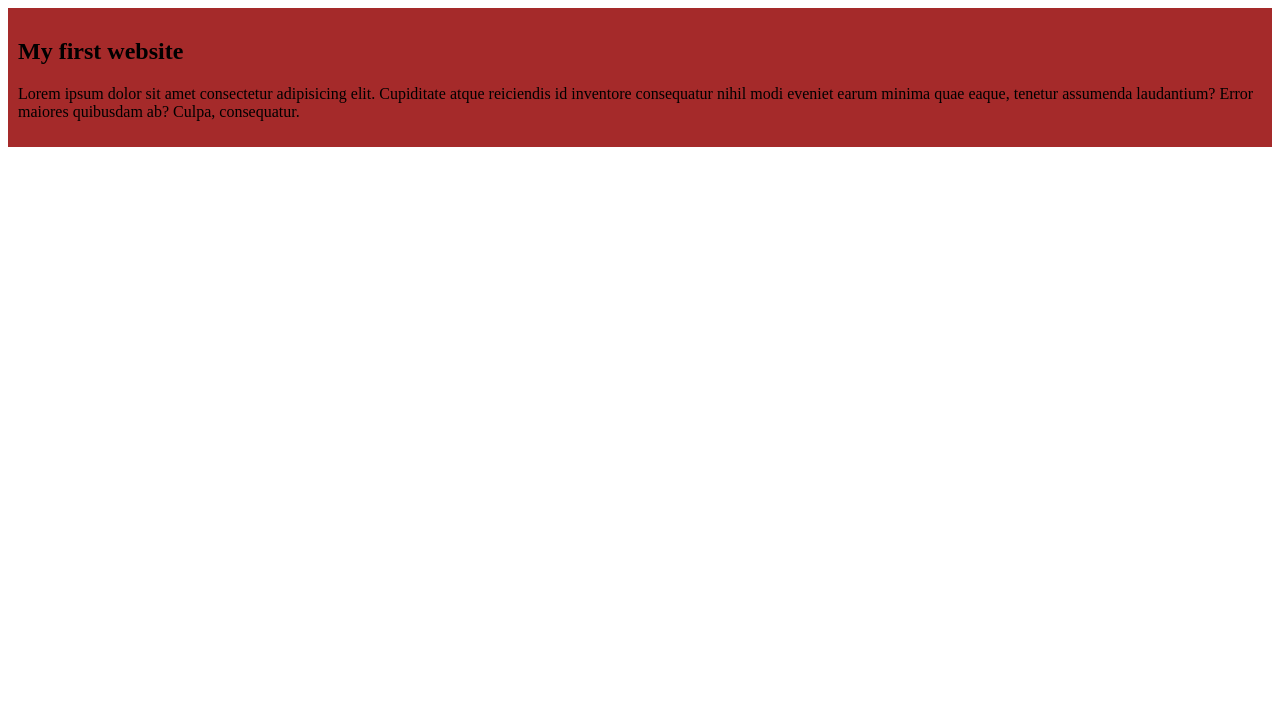
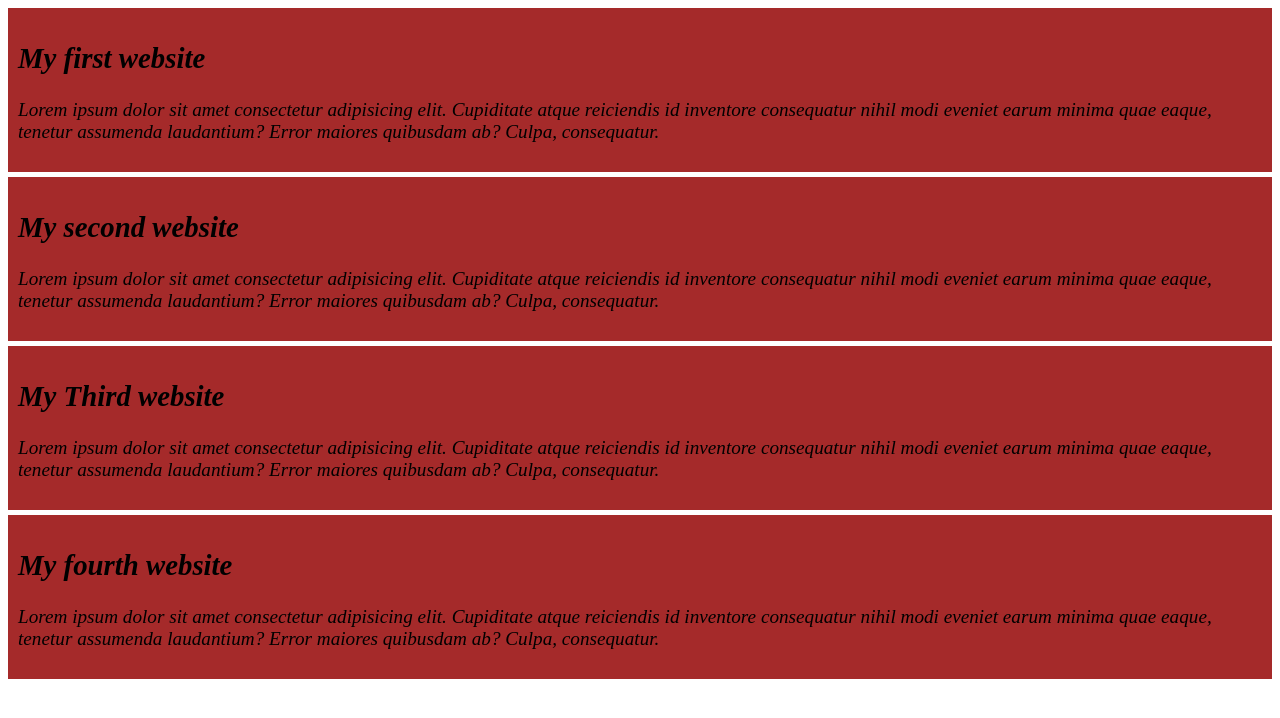
Before and after one commit to muhammadasadul/my-simple-website, a plain HTML site: page index.html in a window 1280 px wide. Drawn offline with Linux system fonts and the light colour scheme.

Commit message:
added the second commit

```diff
--- a/index.html
+++ b/index.html
@@ -14,5 +14,20 @@
         <p>Lorem ipsum dolor sit amet consectetur adipisicing elit. Cupiditate atque reiciendis id inventore consequatur nihil modi eveniet earum minima quae eaque, tenetur assumenda laudantium? Error maiores quibusdam ab? Culpa, consequatur.</p>
 
     </div>
+    <div>
+        <h2>My second website</h2>
+        <p>Lorem ipsum dolor sit amet consectetur adipisicing elit. Cupiditate atque reiciendis id inventore consequatur nihil modi eveniet earum minima quae eaque, tenetur assumenda laudantium? Error maiores quibusdam ab? Culpa, consequatur.</p>
+
+    </div>
+    <div>
+        <h2>My Third website</h2>
+        <p>Lorem ipsum dolor sit amet consectetur adipisicing elit. Cupiditate atque reiciendis id inventore consequatur nihil modi eveniet earum minima quae eaque, tenetur assumenda laudantium? Error maiores quibusdam ab? Culpa, consequatur.</p>
+
+    </div>
+    <div>
+        <h2>My fourth website</h2>
+        <p>Lorem ipsum dolor sit amet consectetur adipisicing elit. Cupiditate atque reiciendis id inventore consequatur nihil modi eveniet earum minima quae eaque, tenetur assumenda laudantium? Error maiores quibusdam ab? Culpa, consequatur.</p>
+
+    </div>
 </body>
 </html>
--- a/styles/blog.css
+++ b/styles/blog.css
@@ -2,4 +2,7 @@ div{
     background-color: brown;
     padding:10px;
     margin-bottom:5px;
+    font-size: larger;
+    font-weight: 400px;
+    font-style: italic;
 }
```
